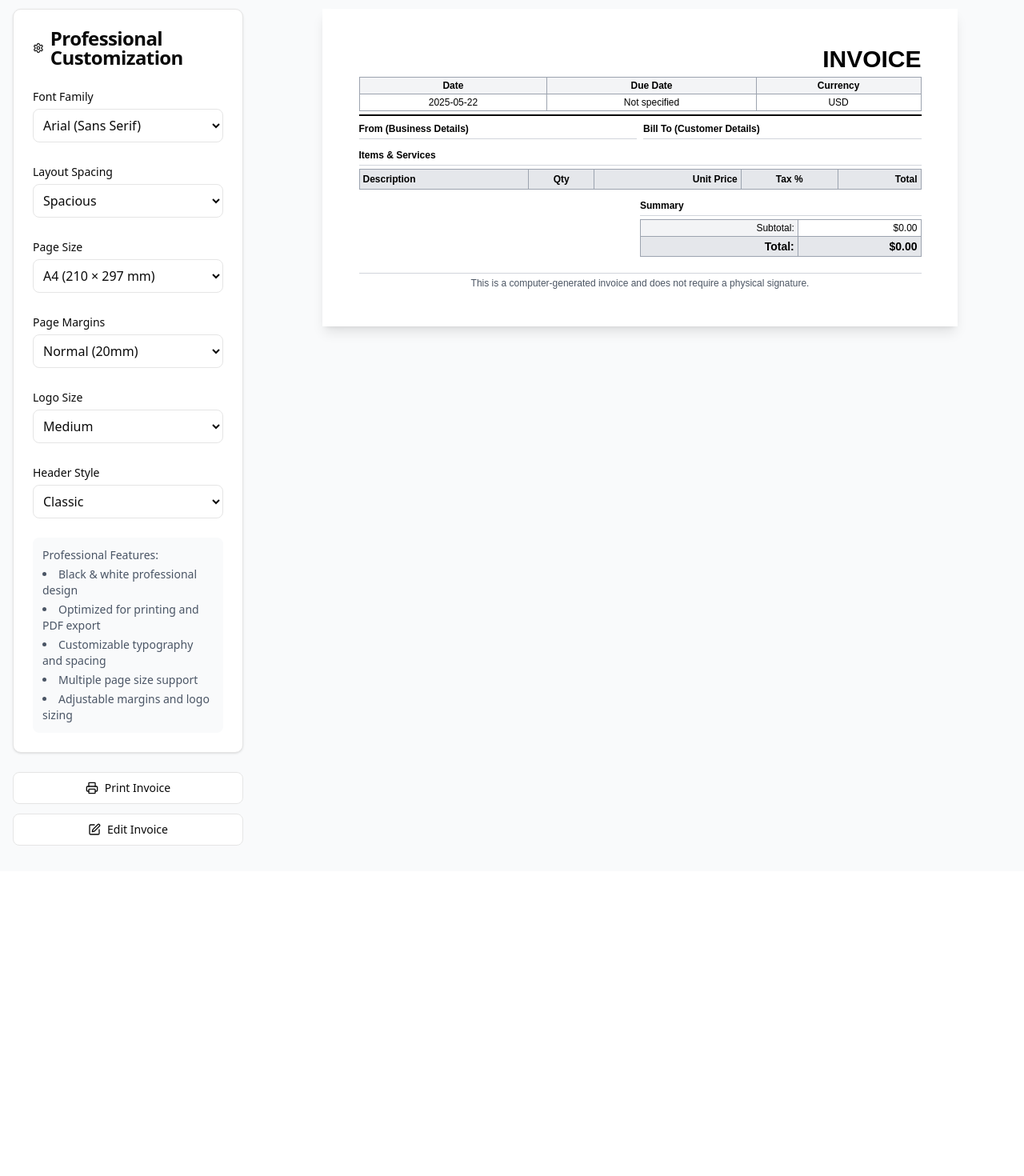
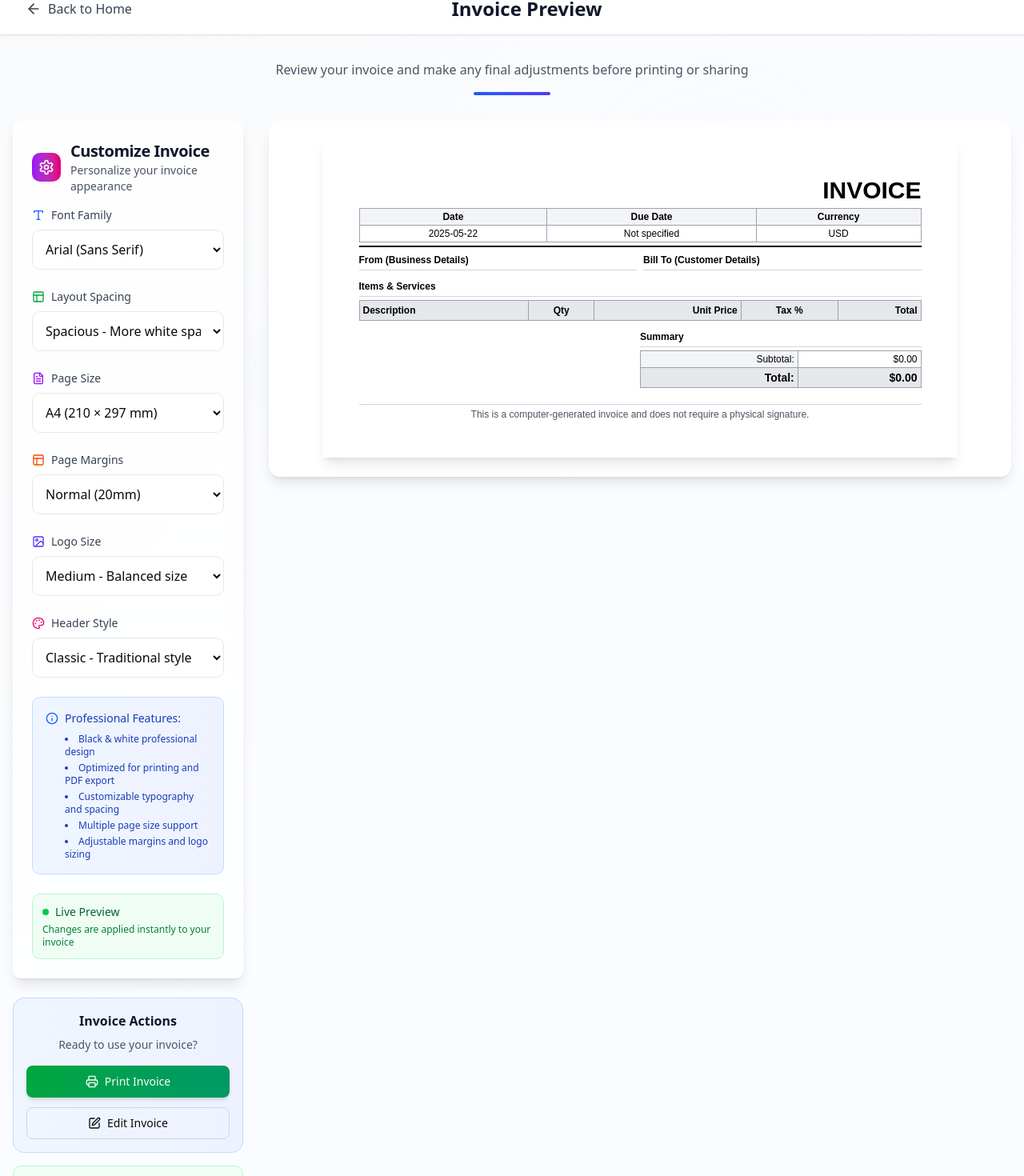
Before and after one commit to JainCK/openinvo, a Next.js app: page /preview in a window 1280 px wide. Shown: the part 21-1491 px from the top of the page at 80% size. Before the commit the page ends 1110 px from the top, so only its background shows below. Built offline with nearby package versions, Linux system fonts and the light colour scheme.

Commit message:
preview page UI changes

```diff
--- a/app/preview/page.tsx
+++ b/app/preview/page.tsx
@@ -1,21 +1,103 @@
 "use client";
-import React from "react";
+import { useState } from "react";
 import CustomizationTab from "@/components/previewComponents/customization";
 import ActButton from "@/components/previewComponents/actBtn";
 import InvoiceRef from "@/components/previewComponents/invoiceRef";
+import CommonHeader from "@/components/commonHeader";
+import { Button } from "@/components/ui/button";
+import { Settings, X, Eye, Palette } from "lucide-react";
 
 export default function PreviewPage() {
+  const [showCustomization, setShowCustomization] = useState(false);
+
   return (
-    <div className="min-h-screen bg-gray-50">
-      <div className="max-w-7xl mx-auto px-4 py-8 print:p-0">
+    <div className="min-h-screen bg-gradient-to-br from-slate-50 via-blue-50/30 to-indigo-50/20">
+      <CommonHeader name="Invoice Preview" />
+
+      {/* Background decorative elements */}
+      <div className="absolute inset-0 overflow-hidden pointer-events-none">
+        <div className="absolute top-1/4 right-1/4 w-32 h-32 bg-blue-200/10 rounded-full blur-3xl"></div>
+        <div className="absolute bottom-1/3 left-1/4 w-24 h-24 bg-indigo-200/10 rounded-full blur-2xl"></div>
+      </div>
+
+      <div className="max-w-7xl mx-auto px-4 py-8 print:p-0 relative z-10">
+        {/* Page Header */}
+        <div className="mb-8 text-center print:hidden">
+          <p className="text-gray-600 max-w-2xl mx-auto">
+            Review your invoice and make any final adjustments before printing
+            or sharing
+          </p>
+          <div className="w-24 h-1 bg-gradient-to-r from-blue-600 to-indigo-600 mx-auto mt-4 rounded-full"></div>
+        </div>
+
+        {/* Mobile Customization Toggle Button */}
+        <div className="lg:hidden mb-6 print:hidden">
+          <Button
+            onClick={() => setShowCustomization(true)}
+            className="w-full bg-gradient-to-r from-purple-600 to-pink-600 hover:from-purple-700 hover:to-pink-700 shadow-md hover:shadow-lg transition-all duration-300"
+          >
+            <Palette className="h-4 w-4 mr-2" />
+            Customize Appearance
+          </Button>
+        </div>
+
+        {/* Mobile Customization Overlay */}
+        {showCustomization && (
+          <div className="lg:hidden fixed inset-0 z-50 bg-black bg-opacity-50 print:hidden">
+            <div className="absolute inset-y-0 left-0 w-full max-w-sm bg-white shadow-2xl">
+              <div className="flex items-center justify-between p-4 border-b bg-gradient-to-r from-purple-600 to-pink-600 text-white">
+                <div className="flex items-center space-x-2">
+                  <Settings className="h-5 w-5" />
+                  <h2 className="text-lg font-semibold">Customize Invoice</h2>
+                </div>
+                <Button
+                  onClick={() => setShowCustomization(false)}
+                  variant="ghost"
+                  size="sm"
+                  className="text-white hover:bg-white/20 border border-white/30 hover:border-white/50 transition-all duration-200"
+                >
+                  <X className="h-5 w-5" />
+                </Button>
+              </div>
+              <div className="p-4 space-y-6 overflow-y-auto h-full pb-20">
+                <CustomizationTab />
+
+                {/* Additional Close Button at Bottom */}
+                <div className="sticky bottom-0 bg-white pt-4 border-t">
+                  <Button
+                    onClick={() => setShowCustomization(false)}
+                    variant="outline"
+                    className="w-full border-gray-300 hover:border-gray-400 hover:bg-gray-50 transition-all duration-200"
+                  >
+                    <X className="h-4 w-4 mr-2" />
+                    Close Customization
+                  </Button>
+                </div>
+              </div>
+            </div>
+          </div>
+        )}
+
         <div className="grid grid-cols-1 lg:grid-cols-4 gap-8">
-          <div className="lg:col-span-1 print:hidden">
+          {/* Desktop Sidebar */}
+          <div className="hidden lg:block lg:col-span-1 print:hidden">
             <div className="sticky top-8 space-y-6">
               <CustomizationTab />
               <ActButton />
             </div>
           </div>
-          <InvoiceRef />
+
+          {/* Invoice Preview */}
+          <div className="lg:col-span-3">
+            <div className="bg-white rounded-xl shadow-lg p-6 print:shadow-none print:p-0 print:rounded-none">
+              <InvoiceRef />
+            </div>
+          </div>
+        </div>
+
+        {/* Mobile Action Buttons - Shown below invoice */}
+        <div className="lg:hidden mt-8 print:hidden">
+          <ActButton />
         </div>
       </div>
     </div>
--- a/components/previewComponents/actBtn.tsx
+++ b/components/previewComponents/actBtn.tsx
@@ -1,7 +1,7 @@
-import React from "react";
+import type React from "react";
 import Link from "next/link";
 import { Button } from "@/components/ui/button";
-import { Printer, Edit } from "lucide-react";
+import { Printer, Edit, Download, Share2 } from "lucide-react";
 
 const handlePrint = () => {
   window.print();
@@ -9,18 +9,46 @@ const handlePrint = () => {
 
 const ActButton: React.FC = () => {
   return (
+    <div className="space-y-4">
+      <div className="p-4 bg-gradient-to-r from-blue-50 to-indigo-50 rounded-xl border border-blue-200">
+        <h3 className="font-semibold text-gray-900 mb-2 text-center">
+          Invoice Actions
+        </h3>
+        <p className="text-sm text-gray-600 text-center mb-4">
+          Ready to use your invoice?
+        </p>
+
         <div className="space-y-3">
-      <Button onClick={handlePrint} variant="outline" className="w-full">
+          <Button
+            onClick={handlePrint}
+            className="w-full bg-gradient-to-r from-green-600 to-emerald-600 hover:from-green-700 hover:to-emerald-700 shadow-md hover:shadow-lg transition-all duration-300 transform hover:scale-105"
+          >
             <Printer className="h-4 w-4 mr-2" />
             Print Invoice
           </Button>
+
           <Link href="/create" className="block">
-        <Button variant="outline" className="w-full">
+            <Button
+              variant="outline"
+              className="w-full border-gray-300 hover:border-gray-400 hover:bg-gray-50 transition-all duration-200 bg-transparent"
+            >
               <Edit className="h-4 w-4 mr-2" />
               Edit Invoice
             </Button>
           </Link>
         </div>
+      </div>
+
+      <div className="p-3 bg-green-50 rounded-lg border border-green-200">
+        <div className="flex items-center space-x-2 text-green-800">
+          <div className="w-2 h-2 bg-green-500 rounded-full"></div>
+          <span className="text-sm font-medium">Invoice Ready</span>
+        </div>
+        <p className="text-xs text-green-700 mt-1">
+          Your professional invoice is ready to print or share
+        </p>
+      </div>
+    </div>
   );
 };
 
--- a/components/previewComponents/customization.tsx
+++ b/components/previewComponents/customization.tsx
@@ -1,10 +1,20 @@
-import React from "react";
+"use client";
+
+import type React from "react";
 import { Card, CardContent, CardHeader, CardTitle } from "@/components/ui/card";
 import { Label } from "@/components/ui/label";
 import { updateCustomization } from "@/store/invoiceSlice";
-import { Settings } from "lucide-react";
+import {
+  Settings,
+  Type,
+  Layout,
+  FileText,
+  ImageIcon,
+  Palette,
+  Info,
+} from "lucide-react";
 import { useDispatch, useSelector } from "react-redux";
-import { RootState } from "@/store/store";
+import type { RootState } from "@/store/store";
 
 const fonts = [
   { name: "Arial (Sans Serif)", value: "Arial, sans-serif" },
@@ -15,9 +25,9 @@ const fonts = [
 ];
 
 const layouts = [
-  { name: "Spacious", value: "spacious" },
-  { name: "Compact", value: "compact" },
-  { name: "Minimal", value: "minimal" },
+  { name: "Spacious", value: "spacious", description: "More white space" },
+  { name: "Compact", value: "compact", description: "Tighter spacing" },
+  { name: "Minimal", value: "minimal", description: "Clean & simple" },
 ];
 
 const pageSizes = [
@@ -33,44 +43,56 @@ const margins = [
 ];
 
 const logoSizes = [
-  { name: "Small", value: "small" },
-  { name: "Medium", value: "medium" },
-  { name: "Large", value: "large" },
+  { name: "Small", value: "small", description: "Subtle presence" },
+  { name: "Medium", value: "medium", description: "Balanced size" },
+  { name: "Large", value: "large", description: "Prominent display" },
 ];
 
 const headerStyles = [
-  { name: "Classic", value: "classic" },
-  { name: "Modern", value: "modern" },
-  { name: "Minimal", value: "minimal" },
+  { name: "Classic", value: "classic", description: "Traditional style" },
+  { name: "Modern", value: "modern", description: "Contemporary look" },
+  { name: "Minimal", value: "minimal", description: "Clean & simple" },
 ];
 
 const CustomizationTab: React.FC = () => {
   const dispatch = useDispatch();
   const invoice = useSelector((state: RootState) => state.invoice);
 
+  const handleCustomizationChange = (field: string, value: string) => {
+    dispatch(updateCustomization({ field, value }));
+  };
+
   return (
-    <Card>
-      <CardHeader>
-        <CardTitle className="flex items-center">
-          <Settings className="h-5 w-5 mr-2" />
-          Professional Customization
+    <Card className="border-0 shadow-lg bg-white/80 backdrop-blur-sm hover:shadow-xl transition-all duration-300">
+      <CardHeader className="pb-4">
+        <div className="flex items-center space-x-3">
+          <div className="p-2 bg-gradient-to-r from-purple-600 to-pink-600 rounded-lg">
+            <Settings className="h-5 w-5 text-white" />
+          </div>
+          <div>
+            <CardTitle className="text-xl font-bold text-gray-900">
+              Customize Invoice
             </CardTitle>
+            <p className="text-sm text-gray-600">
+              Personalize your invoice appearance
+            </p>
+          </div>
+        </div>
       </CardHeader>
       <CardContent className="space-y-6">
-        <div>
-          <Label htmlFor="font-select">Font Family</Label>
+        <div className="space-y-2">
+          <Label
+            htmlFor="font-select"
+            className="text-sm font-medium text-gray-700 flex items-center space-x-2"
+          >
+            <Type className="h-4 w-4 text-blue-600" />
+            <span>Font Family</span>
+          </Label>
           <select
             id="font-select"
-            className="w-full mt-1 p-2 border rounded-md"
+            className="w-full p-3 border border-gray-200 rounded-lg focus:border-blue-500 focus:ring-blue-500/20 transition-all duration-200 bg-white"
             value={invoice.customization.font}
-            onChange={(e) =>
-              dispatch(
-                updateCustomization({
-                  field: "font",
-                  value: e.target.value,
-                })
-              )
-            }
+            onChange={(e) => handleCustomizationChange("font", e.target.value)}
           >
             {fonts.map((font) => (
               <option key={font.value} value={font.value}>
@@ -80,42 +102,44 @@ const CustomizationTab: React.FC = () => {
           </select>
         </div>
 
-        <div>
-          <Label htmlFor="layout-select">Layout Spacing</Label>
+        <div className="space-y-2">
+          <Label
+            htmlFor="layout-select"
+            className="text-sm font-medium text-gray-700 flex items-center space-x-2"
+          >
+            <Layout className="h-4 w-4 text-green-600" />
+            <span>Layout Spacing</span>
+          </Label>
           <select
             id="layout-select"
-            className="w-full mt-1 p-2 border rounded-md"
+            className="w-full p-3 border border-gray-200 rounded-lg focus:border-blue-500 focus:ring-blue-500/20 transition-all duration-200 bg-white"
             value={invoice.customization.layout}
             onChange={(e) =>
-              dispatch(
-                updateCustomization({
-                  field: "layout",
-                  value: e.target.value,
-                })
-              )
+              handleCustomizationChange("layout", e.target.value)
             }
           >
             {layouts.map((layout) => (
               <option key={layout.value} value={layout.value}>
-                {layout.name}
+                {layout.name} - {layout.description}
               </option>
             ))}
           </select>
         </div>
 
-        <div>
-          <Label htmlFor="pageSize-select">Page Size</Label>
+        <div className="space-y-2">
+          <Label
+            htmlFor="pageSize-select"
+            className="text-sm font-medium text-gray-700 flex items-center space-x-2"
+          >
+            <FileText className="h-4 w-4 text-purple-600" />
+            <span>Page Size</span>
+          </Label>
           <select
             id="pageSize-select"
-            className="w-full mt-1 p-2 border rounded-md"
+            className="w-full p-3 border border-gray-200 rounded-lg focus:border-blue-500 focus:ring-blue-500/20 transition-all duration-200 bg-white"
             value={invoice.customization.pageSize}
             onChange={(e) =>
-              dispatch(
-                updateCustomization({
-                  field: "pageSize",
-                  value: e.target.value,
-                })
-              )
+              handleCustomizationChange("pageSize", e.target.value)
             }
           >
             {pageSizes.map((size) => (
@@ -126,19 +150,20 @@ const CustomizationTab: React.FC = () => {
           </select>
         </div>
 
-        <div>
-          <Label htmlFor="margins-select">Page Margins</Label>
+        <div className="space-y-2">
+          <Label
+            htmlFor="margins-select"
+            className="text-sm font-medium text-gray-700 flex items-center space-x-2"
+          >
+            <Layout className="h-4 w-4 text-orange-600" />
+            <span>Page Margins</span>
+          </Label>
           <select
             id="margins-select"
-            className="w-full mt-1 p-2 border rounded-md"
+            className="w-full p-3 border border-gray-200 rounded-lg focus:border-blue-500 focus:ring-blue-500/20 transition-all duration-200 bg-white"
             value={invoice.customization.margins}
             onChange={(e) =>
-              dispatch(
-                updateCustomization({
-                  field: "margins",
-                  value: e.target.value,
-                })
-              )
+              handleCustomizationChange("margins", e.target.value)
             }
           >
             {margins.map((margin) => (
@@ -149,55 +174,60 @@ const CustomizationTab: React.FC = () => {
           </select>
         </div>
 
-        <div>
-          <Label htmlFor="logoSize-select">Logo Size</Label>
+        <div className="space-y-2">
+          <Label
+            htmlFor="logoSize-select"
+            className="text-sm font-medium text-gray-700 flex items-center space-x-2"
+          >
+            <ImageIcon className="h-4 w-4 text-indigo-600" />
+            <span>Logo Size</span>
+          </Label>
           <select
             id="logoSize-select"
-            className="w-full mt-1 p-2 border rounded-md"
+            className="w-full p-3 border border-gray-200 rounded-lg focus:border-blue-500 focus:ring-blue-500/20 transition-all duration-200 bg-white"
             value={invoice.customization.logoSize}
             onChange={(e) =>
-              dispatch(
-                updateCustomization({
-                  field: "logoSize",
-                  value: e.target.value,
-                })
-              )
+              handleCustomizationChange("logoSize", e.target.value)
             }
           >
             {logoSizes.map((size) => (
               <option key={size.value} value={size.value}>
-                {size.name}
+                {size.name} - {size.description}
               </option>
             ))}
           </select>
         </div>
 
-        <div>
-          <Label htmlFor="headerStyle-select">Header Style</Label>
+        <div className="space-y-2">
+          <Label
+            htmlFor="headerStyle-select"
+            className="text-sm font-medium text-gray-700 flex items-center space-x-2"
+          >
+            <Palette className="h-4 w-4 text-pink-600" />
+            <span>Header Style</span>
+          </Label>
           <select
             id="headerStyle-select"
-            className="w-full mt-1 p-2 border rounded-md"
+            className="w-full p-3 border border-gray-200 rounded-lg focus:border-blue-500 focus:ring-blue-500/20 transition-all duration-200 bg-white"
             value={invoice.customization.headerStyle}
             onChange={(e) =>
-              dispatch(
-                updateCustomization({
-                  field: "headerStyle",
-                  value: e.target.value,
-                })
-              )
+              handleCustomizationChange("headerStyle", e.target.value)
             }
           >
             {headerStyles.map((style) => (
               <option key={style.value} value={style.value}>
-                {style.name}
+                {style.name} - {style.description}
               </option>
             ))}
           </select>
         </div>
 
-        <div className="text-sm text-gray-600 bg-gray-50 p-3 rounded-md">
-          <p className="font-medium mb-1">Professional Features:</p>
-          <ul className="list-disc list-inside space-y-1">
+        <div className="p-4 bg-gradient-to-r from-blue-50 to-indigo-50 rounded-lg border border-blue-200">
+          <div className="flex items-start space-x-2">
+            <Info className="h-4 w-4 text-blue-600 mt-0.5 flex-shrink-0" />
+            <div className="text-sm text-blue-800">
+              <p className="font-medium mb-2">Professional Features:</p>
+              <ul className="list-disc list-inside space-y-1 text-xs">
                 <li>Black & white professional design</li>
                 <li>Optimized for printing and PDF export</li>
                 <li>Customizable typography and spacing</li>
@@ -205,6 +235,18 @@ const CustomizationTab: React.FC = () => {
                 <li>Adjustable margins and logo sizing</li>
               </ul>
             </div>
+          </div>
+        </div>
+
+        <div className="p-3 bg-green-50 rounded-lg border border-green-200">
+          <div className="flex items-center space-x-2 text-green-800">
+            <div className="w-2 h-2 bg-green-500 rounded-full"></div>
+            <span className="text-sm font-medium">Live Preview</span>
+          </div>
+          <p className="text-xs text-green-700 mt-1">
+            Changes are applied instantly to your invoice
+          </p>
+        </div>
       </CardContent>
     </Card>
   );
```
Lines whose indentation alone changed are shown as unchanged.
